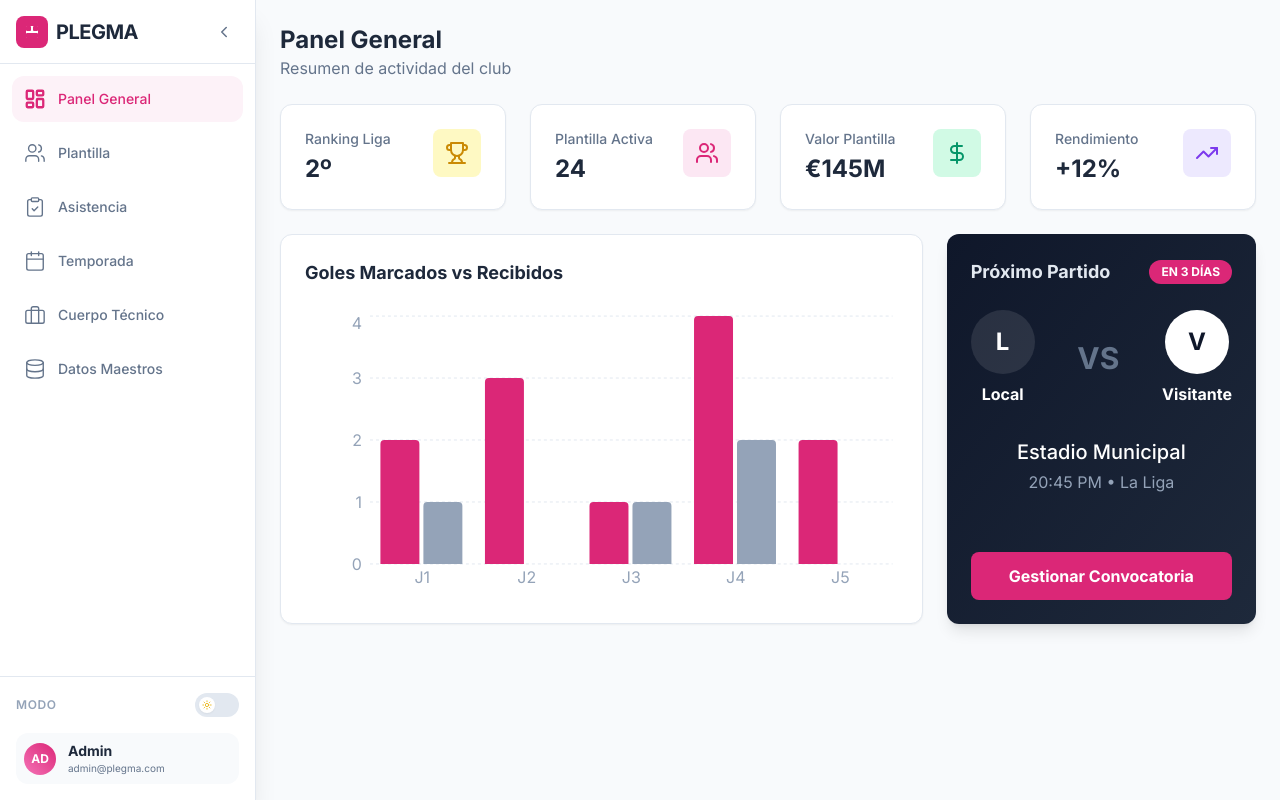
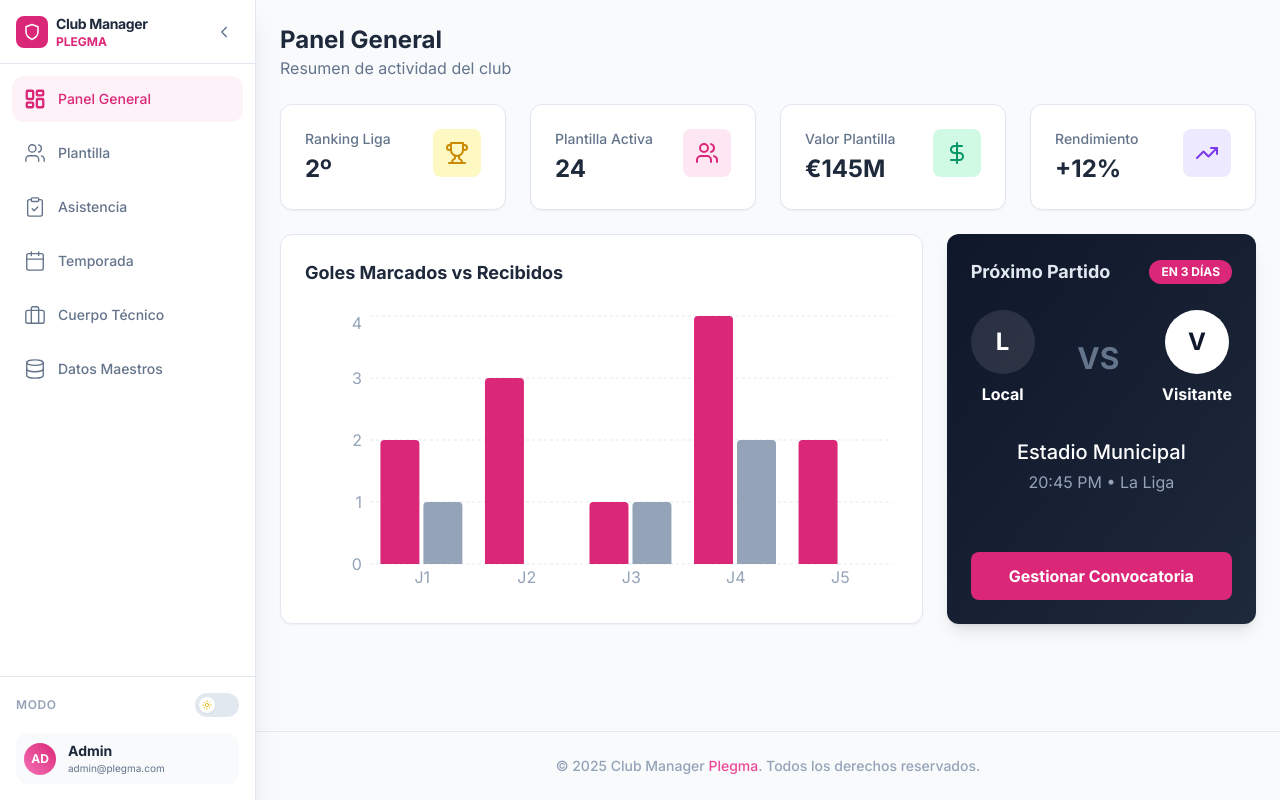
Before and after one commit to Joni0627/Clubmanager_pro, a React (Vite) app: page / in a window 1280 px wide. Built offline with nearby package versions, Linux system fonts and the light colour scheme.

Commit message:
feat: Implement splash screen and update UI elements
Introduces a splash screen to provide a more polished initial user experience. Also refactors the application title and updates the sidebar logo to a shield icon for better branding consistency.

```diff
--- a/App.tsx
+++ b/App.tsx
@@ -5,6 +5,7 @@ import PlayerCard from './components/PlayerCard.tsx';
 import AdminPanel from './components/AdminPanel.tsx';
 import MasterData from './components/MasterData.tsx';
 import AttendanceTracker from './components/AttendanceTracker.tsx';
+import SplashScreen from './components/SplashScreen.tsx';
 import { Player, Position } from './types.ts';
 import { Filter, Search } from 'lucide-react';
 
@@ -93,12 +94,20 @@ function App() {
   const [selectedPlayer, setSelectedPlayer] = useState<Player | null>(null);
   const [isSidebarCollapsed, setIsSidebarCollapsed] = useState(false);
   const [isDarkMode, setIsDarkMode] = useState(false);
+  const [showSplash, setShowSplash] = useState(true);
 
   useEffect(() => {
     // Check system preference on load
     if (window.matchMedia && window.matchMedia('(prefers-color-scheme: dark)').matches) {
        setIsDarkMode(true);
     }
+
+    // Simulate loading time for splash screen
+    const timer = setTimeout(() => {
+      setShowSplash(false);
+    }, 2500);
+
+    return () => clearTimeout(timer);
   }, []);
 
   useEffect(() => {
@@ -202,6 +211,10 @@ function App() {
     }
   };
 
+  if (showSplash) {
+    return <SplashScreen />;
+  }
+
   return (
     <div className="min-h-screen bg-slate-50 dark:bg-slate-900 flex transition-colors duration-300">
       <Sidebar
@@ -213,8 +226,17 @@ function App() {
         toggleTheme={toggleTheme}
       />
 
-      <main className={`flex-1 transition-all duration-300 ${isSidebarCollapsed ? 'ml-20' : 'ml-64'}`}>
-        {renderContent()}
+      <main className={`flex-1 flex flex-col transition-all duration-300 ${isSidebarCollapsed ? 'ml-20' : 'ml-64'}`}>
+        <div className="flex-1">
+          {renderContent()}
+        </div>
+
+        {/* Copyright Footer */}
+        <div className="py-6 text-center border-t border-slate-200 dark:border-slate-800 bg-slate-50 dark:bg-slate-900 mt-auto">
+          <p className="text-sm text-slate-400 font-medium">
+            &copy; {new Date().getFullYear()} Club Manager <span className="text-primary-500">Plegma</span>. Todos los derechos reservados.
+          </p>
+        </div>
       </main>
 
       {selectedPlayer && (
--- a/components/Sidebar.tsx
+++ b/components/Sidebar.tsx
@@ -1,5 +1,5 @@
 import React from 'react';
-import { LayoutDashboard, Users, Calendar, Briefcase, Settings, Database, ChevronLeft, ChevronRight, Moon, Sun, ClipboardCheck } from 'lucide-react';
+import { LayoutDashboard, Users, Calendar, Briefcase, Settings, Database, ChevronLeft, ChevronRight, Moon, Sun, ClipboardCheck, Shield } from 'lucide-react';
 
 interface SidebarProps {
   currentView: string;
@@ -32,23 +32,20 @@ const Sidebar: React.FC<SidebarProps> = ({
       {/* Header */}
       <div className="p-4 flex items-center justify-between border-b border-slate-200 dark:border-slate-800 h-16">
         {!isCollapsed && (
-          <div className="flex items-center gap-2 animate-fade-in">
-             <div className="w-8 h-8 bg-primary-600 rounded-lg flex items-center justify-center">
-                <div className="w-3 h-3 bg-white rounded-sm grid grid-cols-2 gap-0.5">
-                   <div className="bg-primary-600 rounded-[1px]"></div>
-                   <div className="bg-primary-600 rounded-[1px]"></div>
-                   <div className="bg-primary-600 rounded-[1px] col-span-2"></div>
-                </div>
+          <div className="flex items-center gap-2 animate-fade-in overflow-hidden">
+             <div className="w-8 h-8 bg-primary-600 rounded-lg flex items-center justify-center shrink-0">
+                <Shield size={18} className="text-white" />
              </div>
-             <div>
-                <h1 className="font-bold text-xl tracking-tight text-slate-800 dark:text-white">PLEGMA</h1>
+             <div className="leading-tight whitespace-nowrap">
+                <h1 className="font-bold text-sm tracking-tight text-slate-800 dark:text-white">Club Manager</h1>
+                <h2 className="font-bold text-xs text-primary-600">PLEGMA</h2>
              </div>
           </div>
         )}
         {isCollapsed && (
            <div className="w-full flex justify-center">
               <div className="w-8 h-8 bg-primary-600 rounded-lg flex items-center justify-center">
-                 <span className="font-bold text-white text-xs">P</span>
+                 <Shield size={18} className="text-white" />
               </div>
            </div>
         )}
--- /dev/null
+++ b/components/SplashScreen.tsx
@@ -0,0 +1,57 @@
+import React from 'react';
+import { Trophy, Activity } from 'lucide-react';
+
+const SplashScreen: React.FC = () => {
+  return (
+    <div className="fixed inset-0 z-[100] bg-slate-900 flex flex-col items-center justify-center overflow-hidden">
+      {/* Background decoration */}
+      <div className="absolute inset-0 opacity-10 bg-[radial-gradient(circle_at_center,_var(--tw-gradient-stops))] from-slate-700 via-slate-900 to-black"></div>
+      <div className="absolute inset-0 opacity-5" style={{ backgroundImage: 'radial-gradient(#ec4899 1px, transparent 1px)', backgroundSize: '30px 30px' }}></div>
+
+      <div className="relative z-10 flex flex-col items-center animate-fade-in-up">
+        <div className="relative mb-6">
+          <div className="absolute -inset-4 bg-primary-500/20 rounded-full blur-xl animate-pulse"></div>
+          <div className="bg-gradient-to-br from-slate-800 to-black p-6 rounded-2xl border border-slate-700 shadow-2xl relative">
+             <Trophy size={64} className="text-primary-500 animate-bounce" style={{ animationDuration: '2s' }} />
+          </div>
+          <div className="absolute -bottom-2 -right-2 bg-primary-600 rounded-full p-2 border-4 border-slate-900">
+            <Activity size={20} className="text-white animate-spin-slow" />
+          </div>
+        </div>
+
+        <h1 className="text-4xl font-bold text-white tracking-tight mb-2">
+          Club Manager <span className="text-primary-500">Plegma</span>
+        </h1>
+        <p className="text-slate-400 text-sm tracking-widest uppercase mb-8">Professional Sports Management</p>
+
+        {/* Loading Bar */}
+        <div className="w-48 h-1 bg-slate-800 rounded-full overflow-hidden">
+          <div className="h-full bg-primary-500 animate-[loading_2s_ease-in-out_infinite]" style={{ width: '50%' }}></div>
+        </div>
+      </div>
+
+      <style>{`
+        @keyframes loading {
+          0% { transform: translateX(-100%); }
+          100% { transform: translateX(200%); }
+        }
+        @keyframes spin-slow {
+          from { transform: rotate(0deg); }
+          to { transform: rotate(360deg); }
+        }
+        .animate-spin-slow {
+          animation: spin-slow 8s linear infinite;
+        }
+        .animate-fade-in-up {
+          animation: fadeInUp 0.8s ease-out forwards;
+        }
+        @keyframes fadeInUp {
+          from { opacity: 0; transform: translateY(20px); }
+          to { opacity: 1; transform: translateY(0); }
+        }
+      `}</style>
+    </div>
+  );
+};
+
+export default SplashScreen;
--- a/index.html
+++ b/index.html
@@ -3,7 +3,7 @@
   <head>
     <meta charset="UTF-8" />
     <meta name="viewport" content="width=device-width, initial-scale=1.0" />
-    <title>ClubManager Pro - PLEGMA</title>
+    <title>Club Manager Plegma</title>
     <script>
       // Polyfill for process.env
       window.process = {
```
